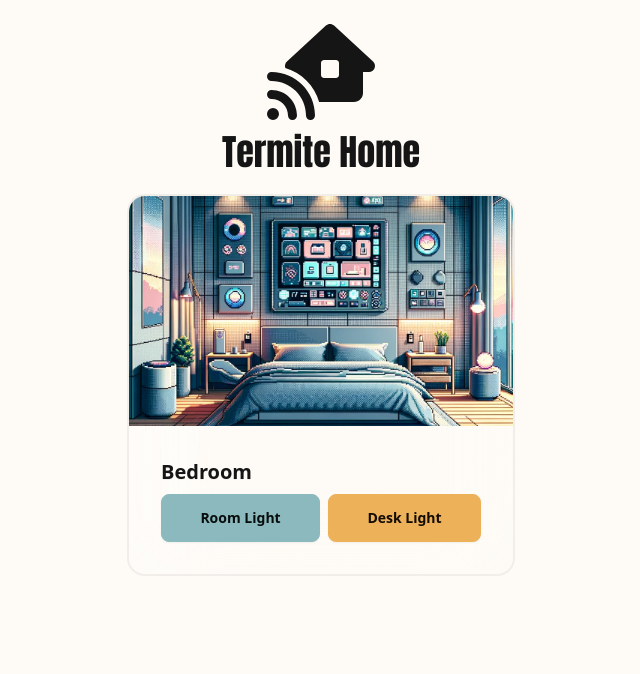
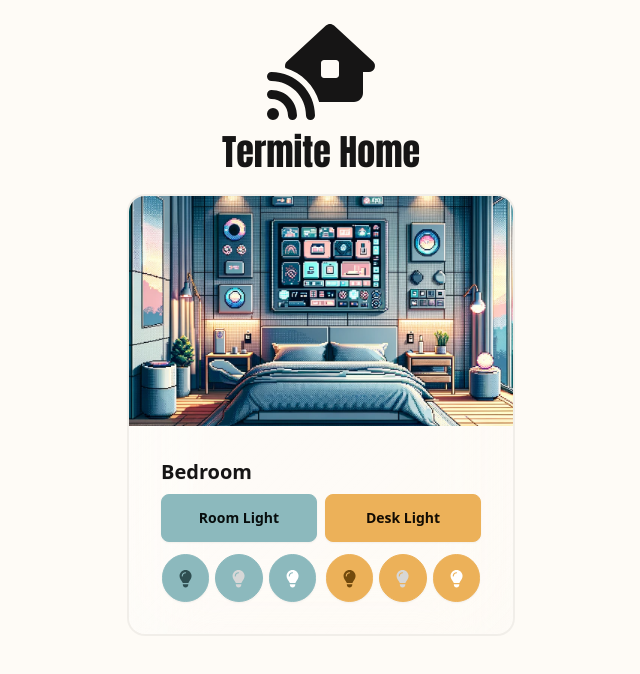
Before and after one commit to PedroArs99/smart-home, an Angular app in the folder home-control/ui/: page / in a window 1280 px wide. Shown: the top 674 px of the page, without its empty margins (319-959 px from the left). Built offline with nearby package versions, Linux system fonts and the light colour scheme.

Commit message:
Add brightness togglers

```diff
--- a/home-control/ui/src/app/app.component.html
+++ b/home-control/ui/src/app/app.component.html
@@ -10,19 +10,41 @@
   <div class="card-body">
     <h2 class="card-title">Bedroom</h2>
     <div class="card-actions">
-      <button
-        class="btn btn-primary grow"
-        (click)="trigger('zigbee2mqtt/Bedroom_Light_Wall_Switch', '1_single')"
-      >
-        Room Light
-      </button>
+      <div class="actions-group">
+        <button class="btn btn-primary grow" (click)="trigger('zigbee2mqtt/Bedroom_Light_Wall_Switch', '1_single')">
+          Room Light
+        </button>
+        <div class="brightness-group">
+          <button class="btn btn-primary rounded-full" (click)="message('Bedroom_Light', { brightness: 32 })">
+            <fa-icon [icon]="lightbulbIcon" size="lg" style="color: rgb(47, 78, 81)" />
+          </button>
+          <button class="btn btn-primary rounded-full" (click)="message('Bedroom_Light', { brightness: 128 })">
+            <fa-icon [icon]="lightbulbIcon" size="lg" style="color: rgb(215,215,215);" />
 
-      <button
-        class="btn btn-secondary grow"
-        (click)="trigger('zigbee2mqtt/Bedroom_Light_Wall_Switch', '2_single')"
-      >
-        Desk Light
-      </button>
+          </button>
+          <button class="btn btn-primary rounded-full" (click)="message('Bedroom_Light', { brightness: 254 })">
+            <fa-icon [icon]="lightbulbIcon" size="lg" style="color: rgb(255,255,255)" />
+          </button>
+        </div>
+      </div>
+
+      <div class="actions-group">
+        <button class="btn btn-secondary grow" (click)="trigger('zigbee2mqtt/Bedroom_Light_Wall_Switch', '2_single')">
+          Desk Light
+        </button>
+        <div class="brightness-group">
+          <button class="btn btn-secondary rounded-full" (click)="message('Bedroom_Light', { brightness: 32 })">
+            <fa-icon [icon]="lightbulbIcon" size="lg" style="color: rgb(114, 74, 13)" />
+          </button>
+          <button class="btn btn-secondary rounded-full" (click)="message('Bedroom_Light', { brightness: 128 })">
+            <fa-icon [icon]="lightbulbIcon" size="lg" style="color: rgb(215,215,215);" />
+
+          </button>
+          <button class="btn btn-secondary rounded-full" (click)="message('Bedroom_Light', { brightness: 254 })">
+            <fa-icon [icon]="lightbulbIcon" size="lg" style="color: rgb(255,255,255)" />
+          </button>
+        </div>
+      </div>
     </div>
   </div>
 </div>
--- a/home-control/ui/src/app/app.component.scss
+++ b/home-control/ui/src/app/app.component.scss
@@ -17,3 +17,23 @@ nav {
 .nav-title {
   @apply text-4xl text-center;
 }
+
+.actions-group {
+  flex-grow: 1;
+
+  display: flex;
+  flex-direction: column;
+
+  @apply gap-3;
+}
+
+.brightness-group {
+  display: flex;
+  justify-content: space-around;
+
+  @apply gap-1;
+}
+
+.bulb-icon path {
+  fill: red;
+}
--- a/home-control/ui/src/app/app.component.ts
+++ b/home-control/ui/src/app/app.component.ts
@@ -1,7 +1,7 @@
 import { Component } from '@angular/core';
 import { RouterOutlet } from '@angular/router';
 import { FontAwesomeModule } from '@fortawesome/angular-fontawesome';
-import { faHouseSignal } from '@fortawesome/free-solid-svg-icons';
+import { faHouseSignal, faLightbulb } from '@fortawesome/free-solid-svg-icons';
 import { TriggerService } from './trigger.service';
 
 @Component({
@@ -13,13 +13,18 @@ import { TriggerService } from './trigger.service';
 })
 export class AppComponent {
   logoIcon = faHouseSignal;
+  lightbulbIcon = faLightbulb;
   title = 'Termite Home Control';
 
   constructor(private triggerService: TriggerService) {}
 
   trigger(originTopic: string, action: string) {
+    this.triggerService.trigger(originTopic, action).subscribe(response => console.log(response));
+  }
+
+  message(deviceFriendlyName: string, message: any) {
     this.triggerService
-      .trigger(originTopic, action)
-      .subscribe((response) => console.log(response));
+      .message(deviceFriendlyName, message)
+      .subscribe(response => console.log(response));
   }
 }
--- a/home-control/ui/src/app/trigger.service.ts
+++ b/home-control/ui/src/app/trigger.service.ts
@@ -15,6 +15,10 @@ export class TriggerService {
 
   constructor(private httpClient: HttpClient) {}
 
+  message(deviceFriendlyName: string, message: any) {
+    return this.httpClient.post(`${this.apiUrl}/topics/${deviceFriendlyName}`, message);
+  }
+
   trigger(originTopic: string, action: string): Observable<any> {
     const payload: TriggerMessage = {
       originTopic,
```
